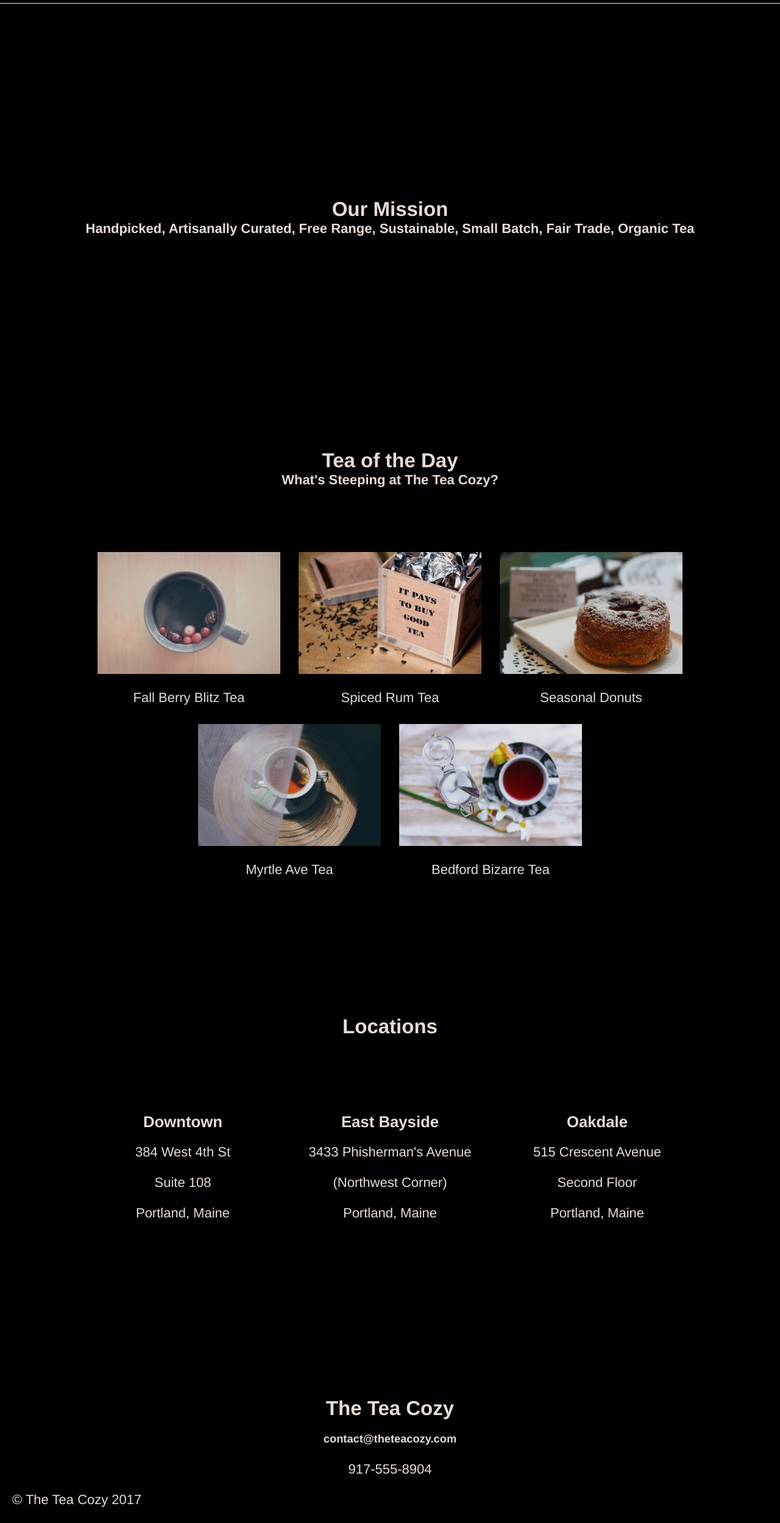
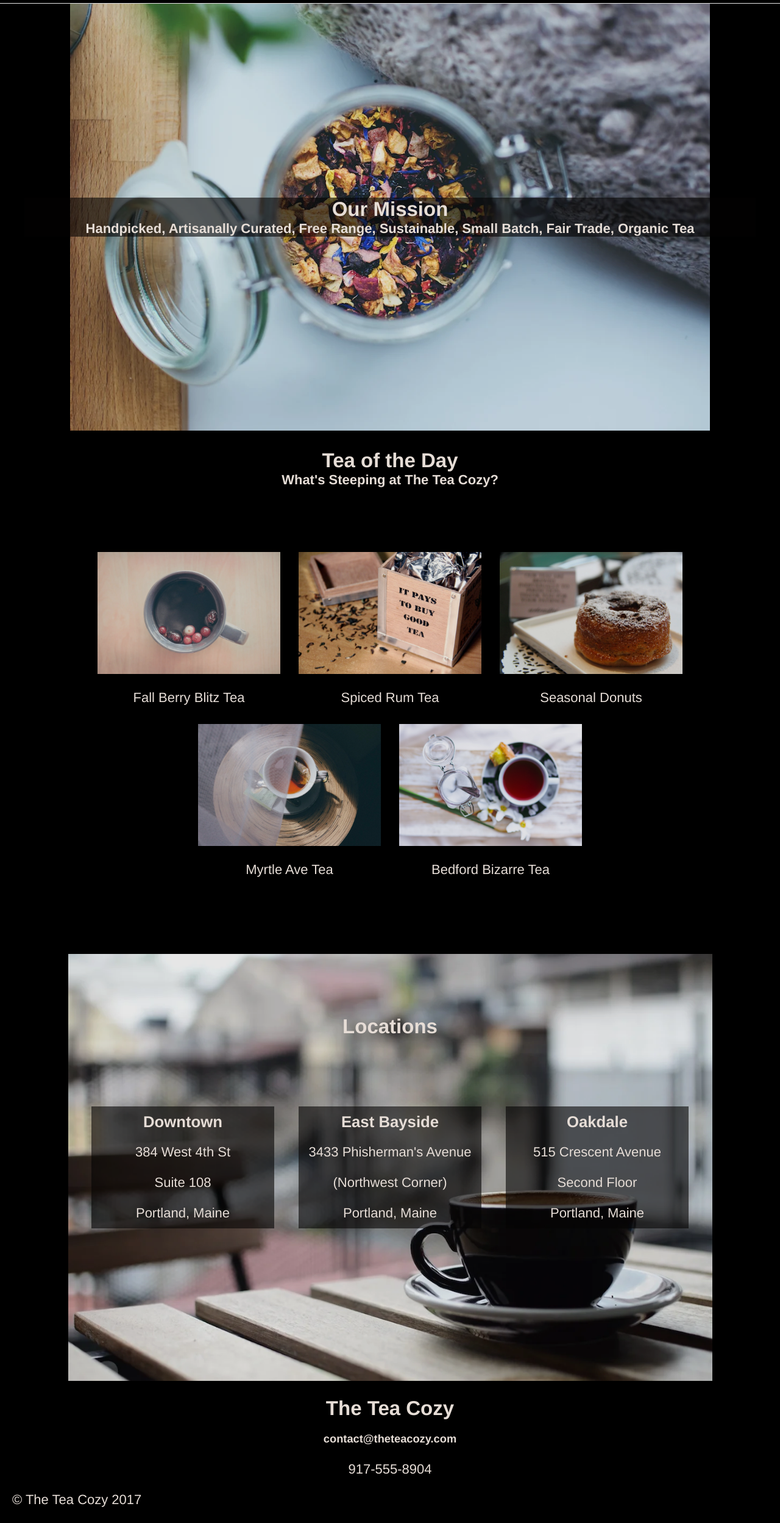
Before and after one commit to Anthony-0801/tea-cozy, a plain HTML site: page index.html in a window 1280 px wide. Shown: the part 63-2560 px from the top of the page at 61% size. Drawn offline with Linux system fonts and the light colour scheme.

Commit message:
Update main.css

```diff
--- a/css/main.css
+++ b/css/main.css
@@ -52,7 +52,7 @@ a:hover {
 }
 
 main {
-    background-image: url(img/img-mission-background.jpg);
+    background-image: url(../img/img-mission-background.jpg);
     background-size: contain;
     background-repeat: no-repeat;
     background-position: center;
@@ -103,7 +103,7 @@ figure>label{
 }
 
 .main-b {
-    background-image: url(img/img-locations-background.jpg);
+    background-image: url(../img/img-locations-background.jpg);
     background-size: contain;
     background-repeat: no-repeat;
     background-position: center;
```
